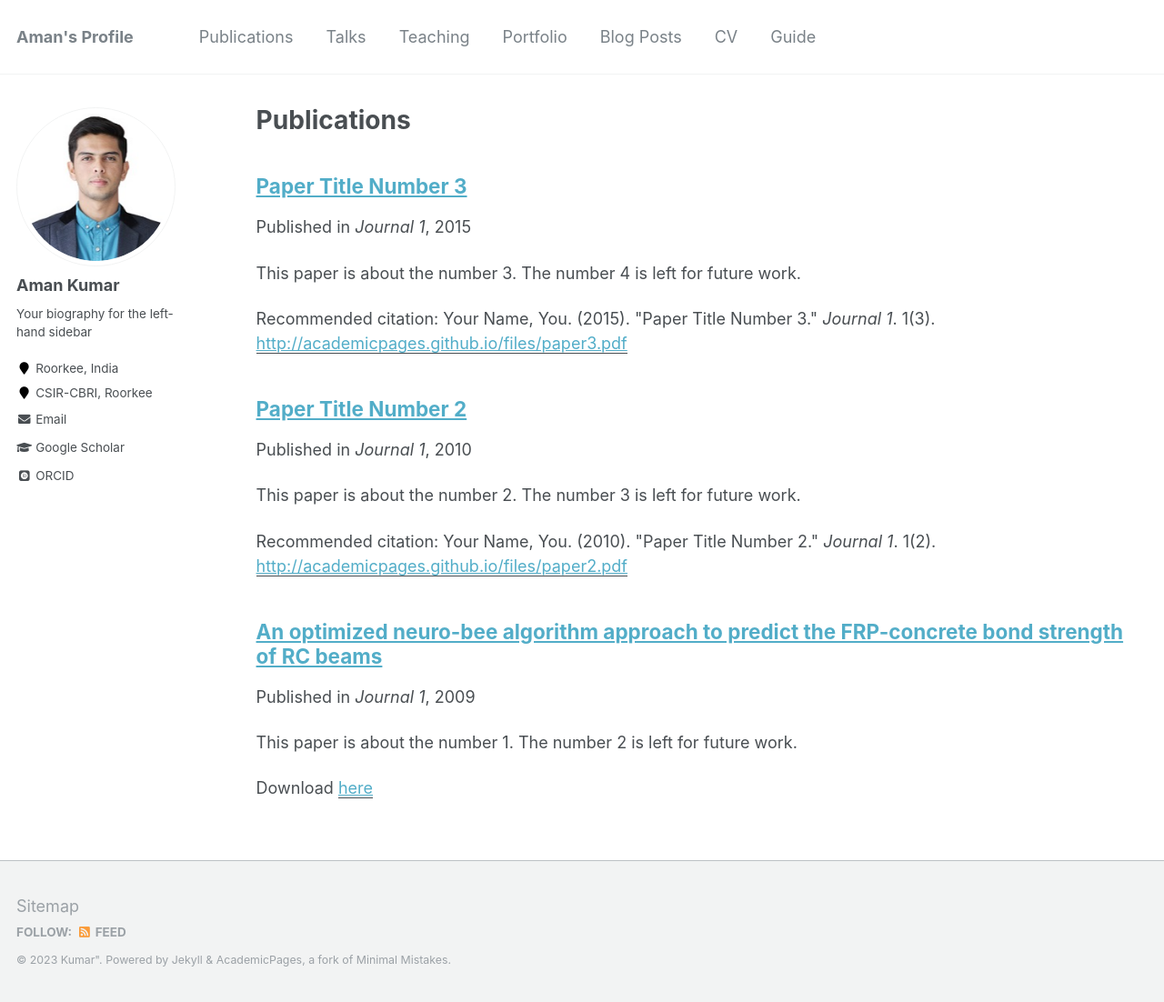
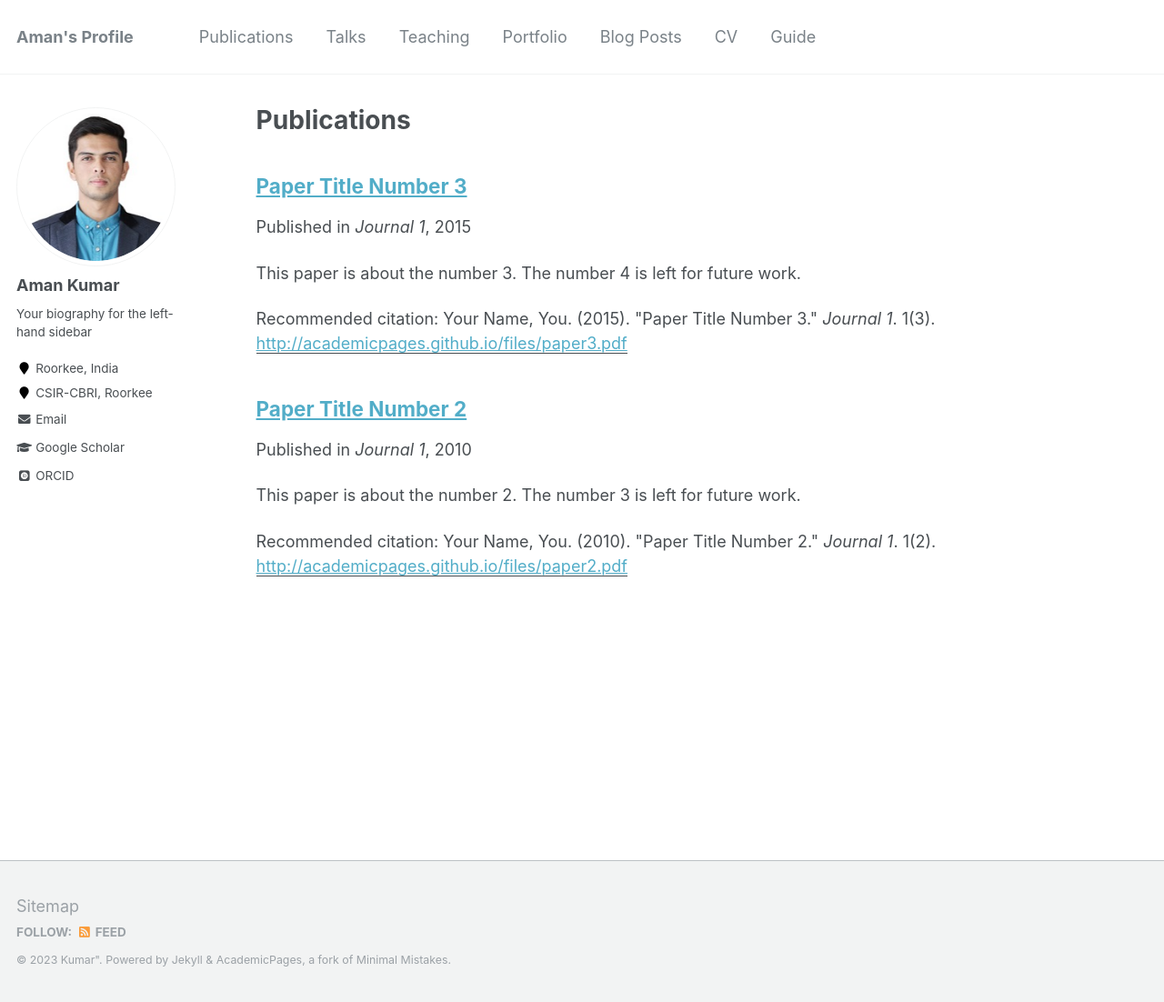
Before and after one commit to mndhiman55/profile, a Jekyll site: the page built from _pages/publications.md, in a window 1280 px wide and 1102 px high. Shown: the whole window at 91% size. Built offline with Jekyll 4.4.1, drawn with Linux system fonts in a browser that asks for light colours; some web fonts are replaced; some of the changed lines change nothing that is shown.

Commit message:
Update 2009-10-01-paper-title-number-1.md

```diff
--- a/_publications/2009-10-01-paper-title-number-1.md
+++ b/_publications/2009-10-01-paper-title-number-1.md
@@ -1,9 +1,31 @@
----
-title: "An optimized neuro-bee algorithm approach to predict the FRP-concrete bond strength of RC beams"
-collection: publications
-permalink: /publication/2009-10-01-paper-title-number-1
-excerpt: 'This paper is about the number 1. The number 2 is left for future work.'
-date: 2009-10-01
-venue: 'Journal 1'
-paperurl: '10.1109/ACCESS.2021.3140046'
----
+Aman Kumar, Harish Chandra Arora, Krishna Kumar, Harish Garg, and Hashem Jahangir (2023). Development of Efficient Prediction Model of FRP-to-Concrete Bond Strength Using Curve Fitting and ANFIS Methods. Arabian Journal for Science and Engineering. DOI:
+
+Aman Kumar, Harish Chandra Arora, Nishant Raj Kapoor, Denise-Penelope N. Kontoni, Krishna Kumar, Hashem Jahangir, and Bharat Bhushan (2023). Practical Applicable Model for Estimating the Carbonation Depth in Fly-ash based Concrete by Utilizing Adaptive Neuro Fuzzy Inference System. Computers and Concrete. DOI: https://doi.org/10.12989/cac.2023.32.2.119
+
+Krishna Kumar, Gaurav Saini, Aman Kumar, Rajvikram Madurai Elavarasan, Zafar Said, Vladimir Terzija (2023). Effective monitoring of Pelton turbine based hydropower plants using data-driven approach. International Journal of Electrical Power & Energy Systems. DOI: https://doi.org/10.1016/j.ijepes.2023.109047
+
+Aman Kumar, Harish Chandra Arora, Krishna Kumar, Harish Garg (2023). Performance prognosis of FRCM-to-concrete bond strength using ANFIS-based fuzzy algorithm. Expert Systems with Applications. DOI: https://doi.org/10.1016/j.eswa.2022.119497
+
+Prashant Kumar, Harish Chandra Arora, Alireza Bahrami, Aman Kumar, Krishna Kumar (2023). Development of a Reliable Machine Learning Model to Predict Compressive Strength of FRP-Confined Concrete Cylinders. Buildings. DOI: https://doi.org/10.3390/buildings13040931
+
+Somain Sharma, Harish Chandra Arora, Aman Kumar, Denise-Penelope N Kontoni, Nishant Raj Kapoor, Krishna Kumar, Arshdeep Singh (2023). Computational Intelligence-Based Structural Health Monitoring of Corroded and Eccentrically Loaded Reinforced Concrete Columns. Shock and Vibration. DOI: https://doi.org/10.1155/2023/9715120
+
+Aman Kumar, Harish Chandra Arora, Nishant Raj Kapoor, Krishna Kumar, Marijana Hadzima-Nyarko, Dorin Radu (2023). Machine learning intelligence to assess the shear capacity of corroded reinforced concrete beams. Scientific Reports. DOI: https://doi.org/10.1038/s41598-023-30037-9
+
+Harish Chandra Arora, Sourav Kumar, Denise-Penelope N Kontoni, Aman Kumar, Madhu Sharma, Nishant Raj Kapoor, Krishna Kumar (2022). Axial Capacity of FRP-Reinforced Concrete Columns: Computational Intelligence-Based Prognosis for Sustainable Structures. Buildings. DOI: https://doi.org/10.3390/buildings12122137
+
+Rohan Singh, Harish Chandra Arora, Alireza Bahrami, Aman Kumar, Nishant Raj Kapoor, Krishna Kumar, Hardeep Singh Rai (2022). Enhancing Sustainability of Corroded RC Structures: Estimating Steel-to-Concrete Bond Strength with ANN and SVM Algorithms. Materials. DOI: https://doi.org/10.3390/ma15238295
+
+Aman Kumar, Harish Chandra Arora, Nishant Raj Kapoor, Krishna Kumar (2022). Prognosis of compressive strength of fly‐ash‐based geopolymer‐modified sustainable concrete with ML algorithms. Structural Concrete. DOI: https://doi.org/10.1002/suco.202200344
+
+Krishna Kumar, Narendra Kumar, Aman Kumar, Mazin Abed Mohammed, Alaa S Al-Waisy, Mustafa Musa Jaber, Neeraj Kumar Pandey, Rachna Shah, Gaurav Saini, Fatma Eid, Mohammed Nasser Al-Andoli (2022).  Identification of Cardiac Patients Based on the Medical Conditions Using Machine Learning Models. Computational Intelligence and Neuroscience. DOI: https://doi.org/10.1155/2022/5882144
+
+Krishna Kumar, Aman Kumar, Narendra Kumar, Mazin Abed Mohammed, Alaa S Al-Waisy, Mustafa Musa Jaber, Rachna Shah, Mohammed Nasser Al-Andoli (2022). Dimensions of internet of things: Technological taxonomy architecture applications and open challenges—A systematic review. Wireless Communications and Mobile Computing. DOI: https://doi.org/10.1155/2022/9148373
+
+Nishant Raj Kapoor, Ashok Kumar, Anuj Kumar, Aman Kumar, Mazin Abed Mohammed, Krishna Kumar, Seifedine Kadry, Sangsoon Lim (2022). Machine learning-based CO2 prediction for office room: A pilot study. Wireless Communications and Mobile Computing. DOI: https://doi.org/10.1155/2022/9404807
+
+Aman Kumar, Harish Chandra Arora, Nishant Raj Kapoor, Mazin Abed Mohammed, Krishna Kumar, Arnab Majumdar, Orawit Thinnukool (2022). Compressive strength prediction of lightweight concrete: Machine learning models. Sustainability. DOI: https://doi.org/10.3390/su14042404
+
+Aman Kumar, Harish Chandra Arora, Krishna Kumar, Mazin Abed Mohammed, Arnab Majumdar, Achara Khamaksorn, Orawit Thinnukool (2022). Prediction of FRCM-Concrete bond strength with machine learning. Sustainability. DOI: https://doi.org/10.3390/su14020845
+
+Aman Kumar, Harish Chandra Arora, Mazin Abed Mohammed, Krishna Kumar, Jan Nedoma (2021). An optimized neuro-bee algorithm approach to predict the FRP-concrete bond strength of RC beams. IEEE Access. DOI: 10.1109/ACCESS.2021.3140046
```
